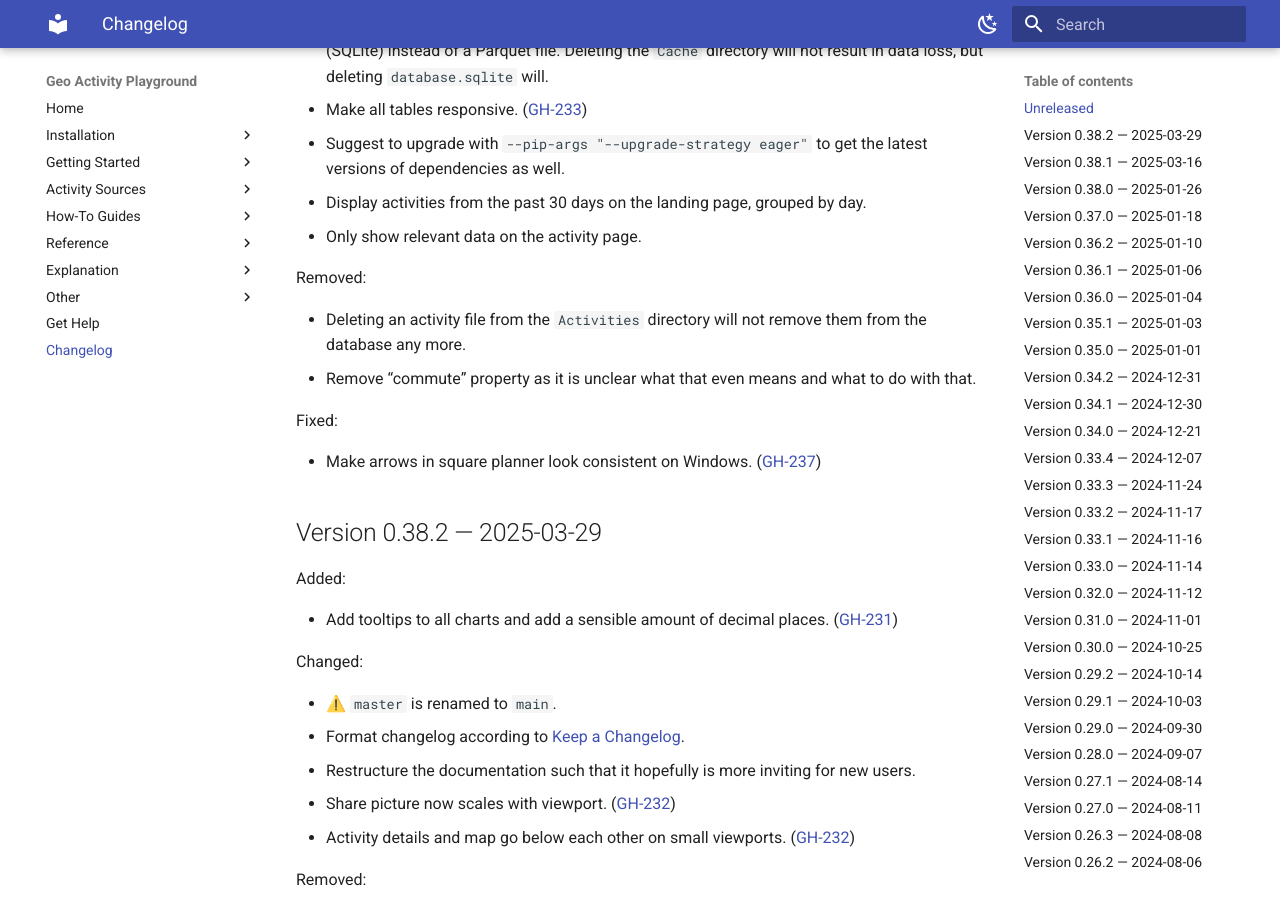
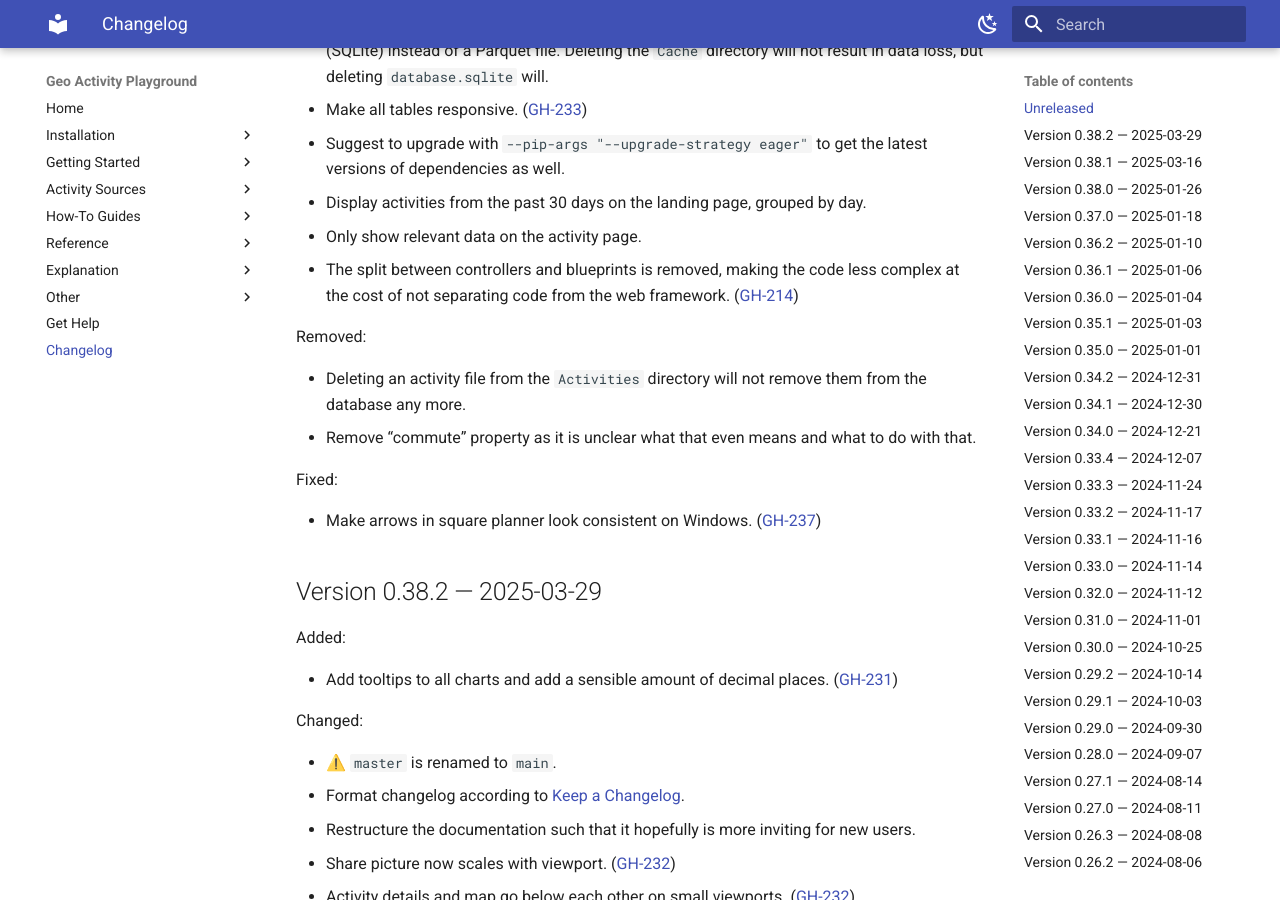
Before and after one commit to martin-ueding/geo-activity-playground, an MkDocs documentation site: the page built from docs/changelog.md, in a window 1280 px wide and 900 px high, scrolled down 738 px. Built offline with MkDocs 1.6.1 and Material for MkDocs 9.7.7, drawn with Linux system fonts in a browser that asks for light colours.

Commit message:
Changelog entry

```diff
--- a/docs/changelog.md
+++ b/docs/changelog.md
@@ -34,6 +34,7 @@ Changed:
 - Suggest to upgrade with `--pip-args "--upgrade-strategy eager"` to get the latest versions of dependencies as well.
 - Display activities from the past 30 days on the landing page, grouped by day.
 - Only show relevant data on the activity page.
+- The split between controllers and blueprints is removed, making the code less complex at the cost of not separating code from the web framework. ([GH-214](https://github.com/martin-ueding/geo-activity-playground/issues/214))
 
 Removed:
 
```
